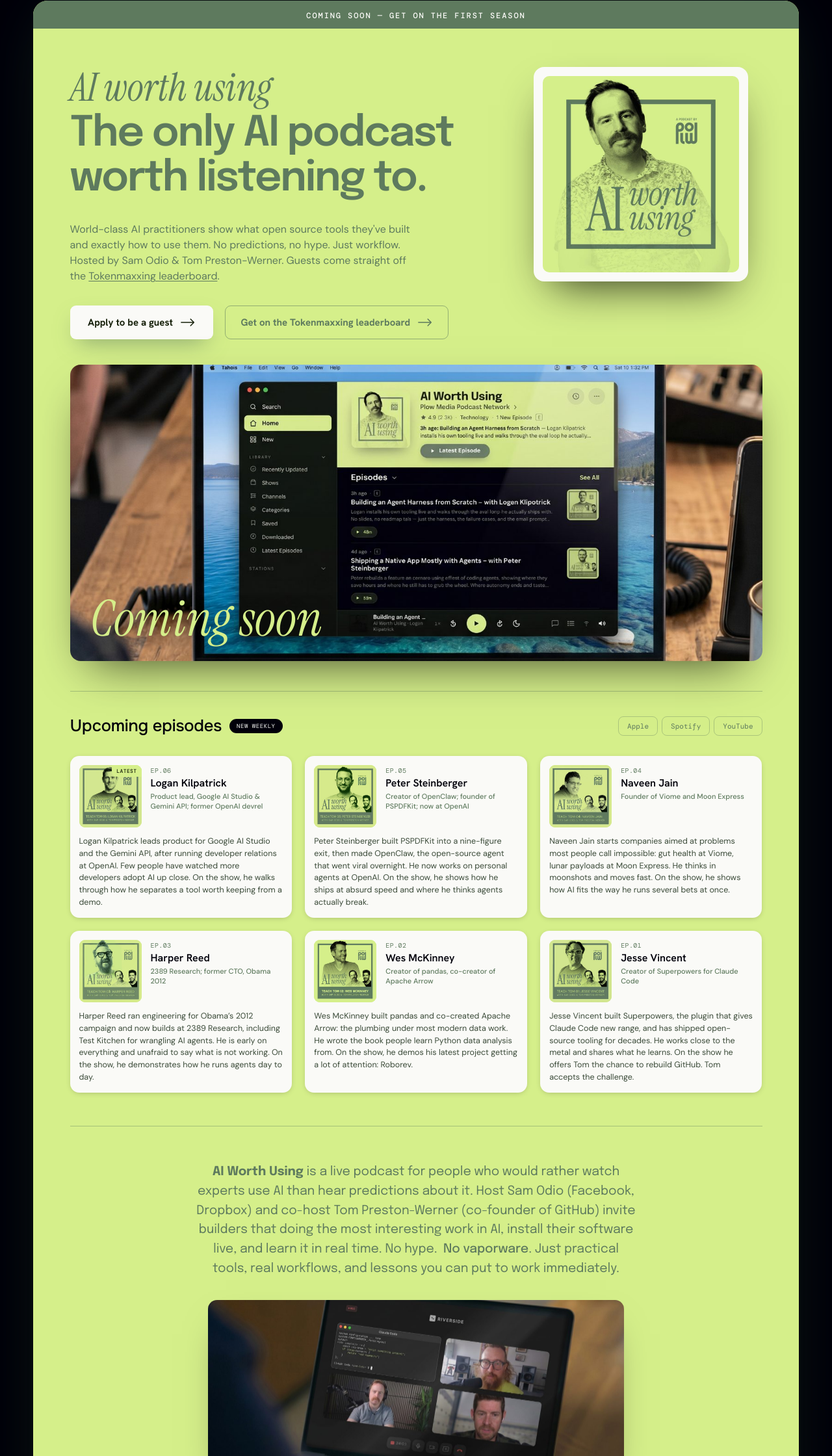
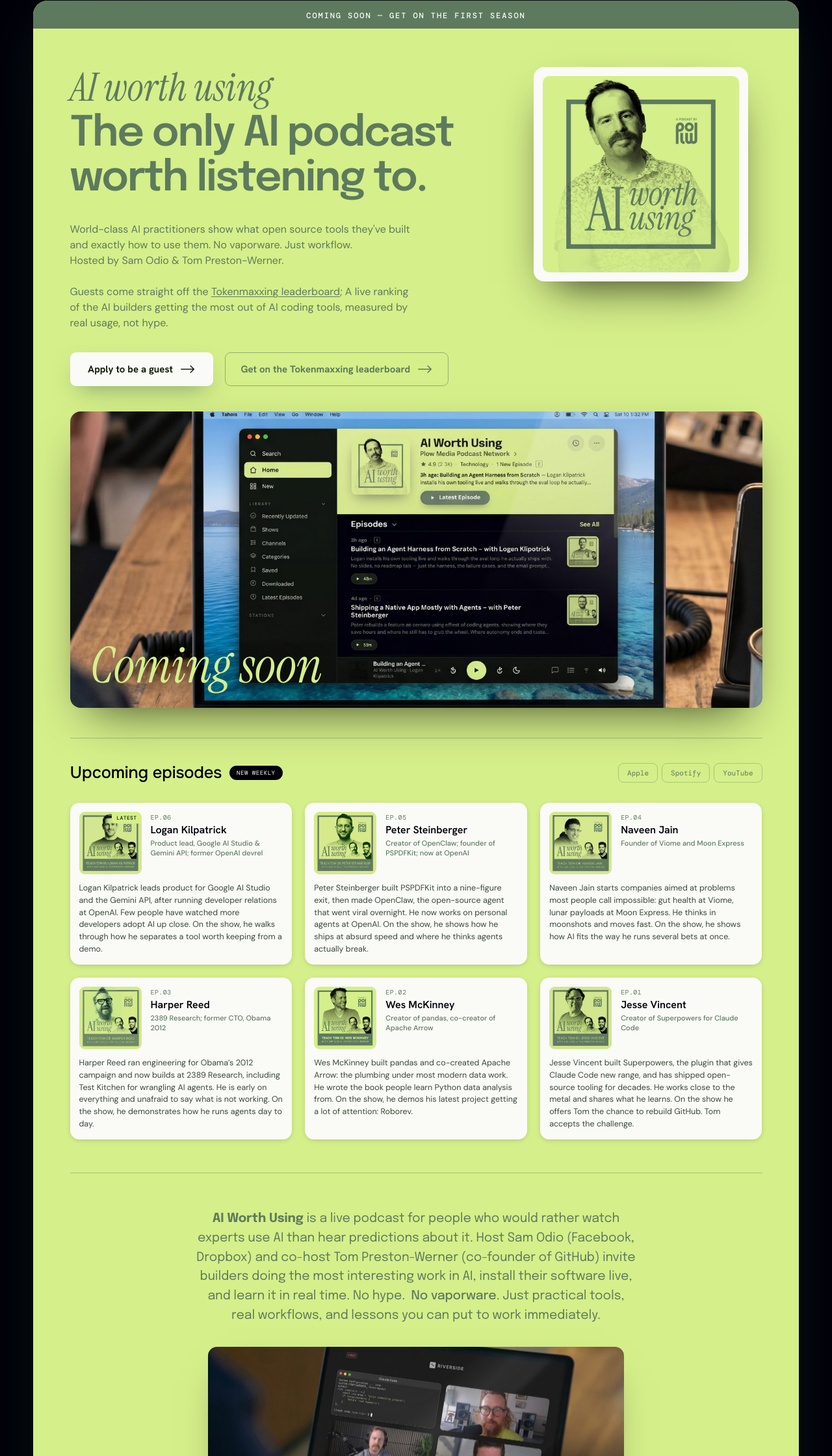
Before and after one commit to rowanbrooks100/aiworthusing, a plain HTML site: page index.html in a window 1280 px wide. Shown: the part 50-2290 px from the top of the page at 65% size. Drawn offline with nearby package versions, Linux system fonts and the light colour scheme.

Commit message:
typo update

```diff
--- a/index.html
+++ b/index.html
@@ -38,7 +38,7 @@
       <div style="display:flex;flex-wrap:wrap;gap:clamp(28px,4vw,64px);align-items:flex-start">
         <div style="flex:1 1 380px;min-width:0;max-width:640px">
           <h1 style="font-family:var(--head);font-weight:600;font-size:clamp(40px,5vw,72px);line-height:1.08;letter-spacing:-2.15px;color:var(--grove);margin:0 0 clamp(20px,2.4vw,34px)"><span style="font-family:var(--serif);font-weight:400;font-style:italic;letter-spacing:0;font-size:clamp(34px,8vw,60px)">AI worth using</span><br>The only AI podcast worth listening to.</h1>
-          <p style="font-family:var(--body);font-weight:400;font-size:clamp(16px,1.25vw,19px);line-height:1.5;color:var(--grove);margin:0 0 clamp(24px,2.6vw,38px);max-width:48ch">World-class AI practitioners show what open source tools they've built and exactly how to use them. No predictions, no hype. Just workflow. Hosted by Sam Odio &amp; Tom Preston-Werner. Guests come straight off the <a href="https://tkmx.odio.dev/?tag=superpowers" target="_blank" rel="noopener" style="color:inherit;text-decoration:underline 1px;text-underline-offset:2px">Tokenmaxxing leaderboard</a>.</p>
+          <p style="font-family:var(--body);font-weight:400;font-size:clamp(16px,1.25vw,19px);line-height:1.5;color:var(--grove);margin:0 0 clamp(24px,2.6vw,38px);max-width:48ch">World-class AI practitioners show what open source tools they've built and exactly how to use them. No vaporware. Just workflow. <br>Hosted by Sam Odio &amp; Tom Preston-Werner. <br><br>Guests come straight off the <a href="https://tkmx.odio.dev/?tag=superpowers" target="_blank" rel="noopener" style="color:inherit;text-decoration:underline 1px;text-underline-offset:2px">Tokenmaxxing leaderboard</a>;&nbsp;A live ranking of the AI builders getting the most out of AI coding tools, measured by real usage, not hype.</p>
           <div style="display:flex;align-items:center;gap:18px;flex-wrap:wrap">
             <a href="https://forms.gle/UH5hms9VVaxeBtDj7" target="_blank" rel="noopener" style="display:inline-flex;align-items:center;justify-content:center;gap:12px;background:var(--chalk);color:var(--ink);font-family:var(--hank);font-weight:700;font-size:15px;padding:14px 24px;border-radius:9px;box-shadow:0 14px 34px -12px rgba(94,122,94,.7);width:220px;height:52px">Apply to be a guest <svg width="22" height="14" viewBox="0 0 26 14" fill="none" stroke="currentColor" stroke-width="1.8" stroke-linecap="round" stroke-linejoin="round" style="display:block;flex:none"><path d="M1 7h23M18 1l6 6-6 6"></path></svg></a>
             <a href="https://github.com/srosro/tkmx-client" target="_blank" rel="noopener" style="display:inline-flex;align-items:center;justify-content:center;gap:12px;background:transparent;color:var(--grove);font-family:var(--hank);font-weight:700;font-size:15px;padding:14px 24px;border-radius:9px;border:1.5px solid rgba(94,122,94,.55);height:52px">Get on the Tokenmaxxing leaderboard <svg width="22" height="14" viewBox="0 0 26 14" fill="none" stroke="currentColor" stroke-width="1.8" stroke-linecap="round" stroke-linejoin="round" style="display:block;flex:none"><path d="M1 7h23M18 1l6 6-6 6"></path></svg></a>
@@ -167,7 +167,7 @@
 
     <!-- aim + social footer -->
     <div style="border-top:1px solid rgba(94,122,94,.4);margin:0 clamp(28px,4.4vw,72px);padding:clamp(38px,4.4vw,60px) 0 clamp(34px,3.8vw,52px);display:flex;flex-direction:column;align-items:center;gap:clamp(22px,2.6vw,32px);text-align:center">
-      <p style="font-family:var(--head);font-weight:400;font-size:clamp(17px,1.5vw,21px);line-height:1.55;letter-spacing:-.1px;color:var(--grove);margin:0;max-width:62ch;text-wrap:pretty"><b>AI Worth Using </b>is a live podcast for people who would rather watch experts use AI than hear predictions about it. Host Sam Odio (Facebook, Dropbox) and co-host Tom Preston-Werner (co-founder of GitHub) invite builders that doing the most interesting work in AI, install their software live, and learn it in real time. No hype.&nbsp;&nbsp;<span style="color:var(--grove);font-weight:500">No vaporware</span>. Just practical tools, real workflows, and lessons you can put to work immediately.</p>
+      <p style="font-family:var(--head);font-weight:400;font-size:clamp(17px,1.5vw,21px);line-height:1.55;letter-spacing:-.1px;color:var(--grove);margin:0;max-width:62ch;text-wrap:pretty"><b>AI Worth Using </b>is a live podcast for people who would rather watch experts use AI than hear predictions about it. Host Sam Odio (Facebook, Dropbox) and co-host Tom Preston-Werner (co-founder of GitHub) invite builders doing the most interesting work in AI, install their software live, and learn it in real time. No hype.&nbsp;&nbsp;<span style="color:var(--grove);font-weight:500">No vaporware</span>. Just practical tools, real workflows, and lessons you can put to work immediately.</p>
       <figure style="margin:0;display:flex;flex-direction:column;align-items:center;gap:14px;width:100%;max-width:640px">
         <img src="assets/coming-soon-recording.jpg" alt="Harper Reed teaching Tom Test Kitchen during an AI Worth Using recording" style="display:block;width:100%;height:auto;border-radius:14px;box-shadow:0 24px 56px -28px rgba(0,0,0,.5)">
         <figcaption style="font-family:var(--body);font-weight:400;font-size:13.5px;line-height:1.5;color:var(--grove);margin:0;text-wrap:pretty">Harper Reed teaches Tom Test Kitchen, a tool he built that orchestrates AI skills to create tools for almost any application.</figcaption>
```
